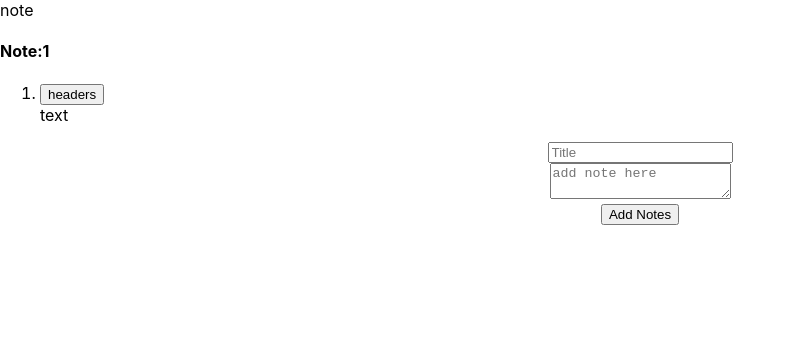
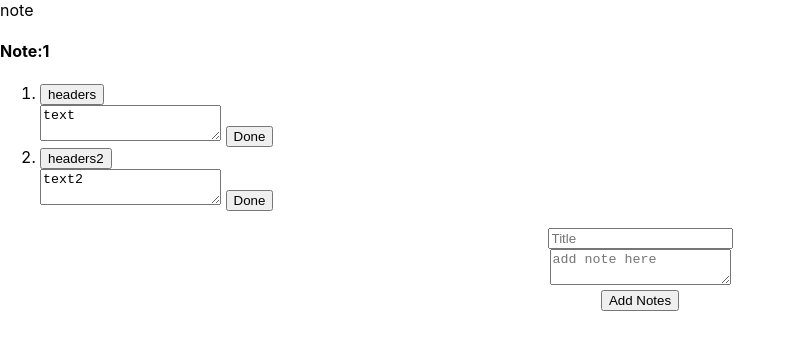
Before and after one commit to pjsherpa/note, a React (Create React App) app: page / in a window 1280 px wide. Both pictures are taken after a click on the button "headers". Shown: the top 350 px of the page, without its empty margins (0-795 px from the left). Built offline with nearby package versions, Linux system fonts and the light colour scheme.

Commit message:
modified code to togglen, WIP open individual header

```diff
--- a/src/component/NoteInput.js
+++ b/src/component/NoteInput.js
@@ -1,21 +1,19 @@
 import React, { useState, useEffect } from "react";
 
 //Functionality first and then style upgrade after component splitting.
-//header and text are replaced by new note
-//Hide text and only once clicked on the header displays text.
-//create text box so when clicked is ready to be edited.
+//header and text are replaced by new note.
+//when clicked only the header clicked on shows its text.
 //component splitting once functionality is made.
 
 const NoteInput = () => {
   const [input, setInput] = useState("");
   const [headers, setHeaders] = useState("");
-  const [notes, setNotes] = useState([{ header: "headers", text: "text" }]);
+  const [notes, setNotes] = useState([
+    { header: "headers", text: "text" },
+    { header: "headers2", text: "text2" },
+  ]);
   const [notePop, setNotePop] = useState(0);
   const [showText, setShowText] = useState(false);
-
-  useEffect(() => {
-    setNotePop(notePop + 1);
-  }, [notes]);
 
   const addnoteTitle = (e) => {
     if (headers === "" && input === "") {
@@ -28,17 +26,29 @@ const NoteInput = () => {
       setHeaders("");
     }
   };
-
-  const handleButtonClickShow = () => {
-    showText === false ? setShowText(true) : setShowText(false);
+  useEffect(() => {
+    setNotePop(notePop + 1);
+  }, [notes]);
+  const handleButtonClickShow = (header) => {
+    setShowText(!showText);
   };
 
-  const noteList = notes.map((item) => (
-    <li key={item.headers}>
-      <button onClick={handleButtonClickShow}>{item.header}</button>
-      <div>{showText ? item.text : ""}</div>
-    </li>
-  ));
+  const noteList = notes.map((item) => {
+    return (
+      <li key={item.headers}>
+        <button onClick={handleButtonClickShow}>{item.header}</button>
+        <div>
+          {showText ? (
+            <>
+              <textarea>{item.text}</textarea> <button>Done</button>
+            </>
+          ) : (
+            ""
+          )}
+        </div>
+      </li>
+    );
+  });
   return (
     <div>
       <h4>Note:{notePop}</h4>
```
